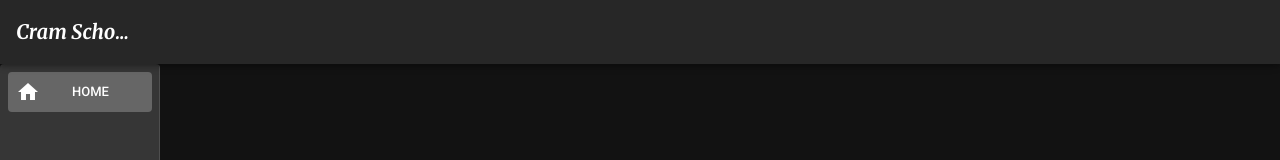
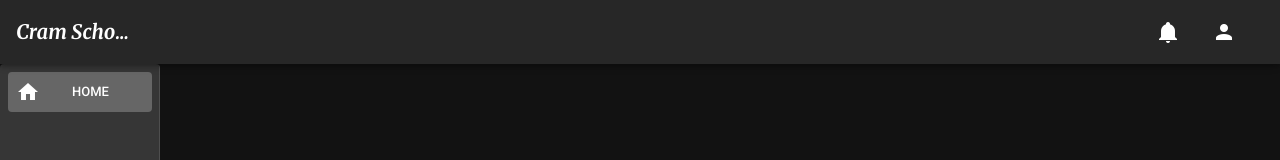
Before and after one commit to unyooon/CSMSite.FrontView, a Nuxt app: page / in a window 1280 px wide. Shown: the top 160 px of the page. Built offline with nearby package versions, Linux system fonts and the light colour scheme.

Commit message:
アイコン追加

```diff
--- a/components/layouts/Appbar.vue
+++ b/components/layouts/Appbar.vue
@@ -1,6 +1,13 @@
 <template>
   <v-app-bar dark app clipped-left>
     <v-app-bar-title>Cram School</v-app-bar-title>
+    <v-spacer></v-spacer>
+    <v-btn class="mx-2" icon>
+      <v-icon>mdi-bell</v-icon>
+    </v-btn>
+    <v-btn class="mr-4" icon>
+      <v-icon>mdi-account</v-icon>
+    </v-btn>
   </v-app-bar>
 </template>
 
```
